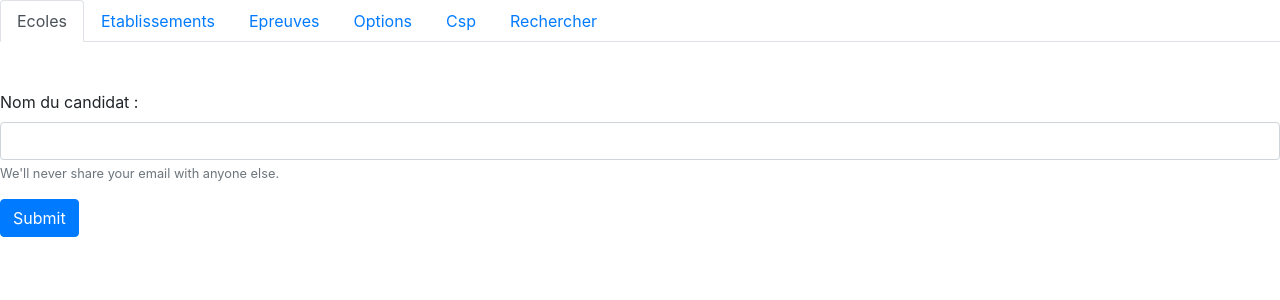
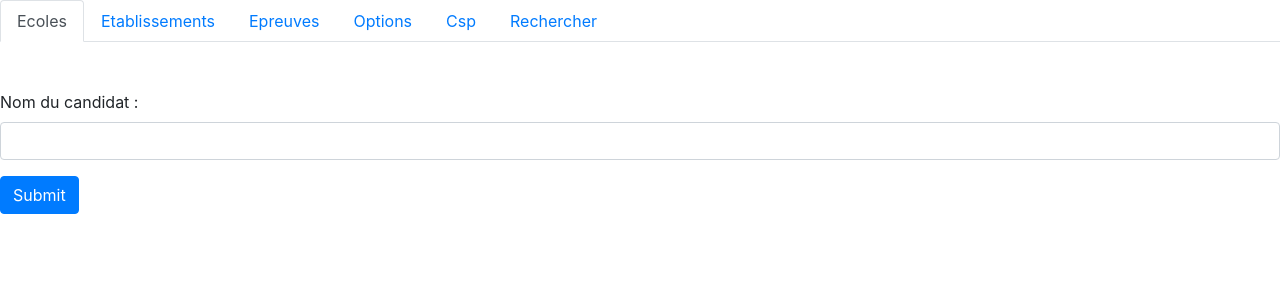
Before and after one commit to Jcz125/exam-results-app, a Flask app: page /rech in a window 1280 px wide. Shown: the top 300 px of the page. Run offline with Flask 2, Linux system fonts and the light colour scheme; some libraries are stand-ins or nearby versions.

Commit message:
Update rech_candidat.html

```diff
--- a/web/templates/rech_candidat.html
+++ b/web/templates/rech_candidat.html
@@ -1,4 +1,3 @@
-
 <!DOCTYPE html>
 <html lang="en">
 <head>
@@ -36,7 +35,6 @@
         <div class="form-group">
           <label for="exampleInputEmail1">Nom du candidat :</label>
           <input type="text" class="form-control" name="candidat_name" >
-          <small id="emailHelp" class="form-text text-muted">We'll never share your email with anyone else.</small>
         </div>
 
         <button type="submit" class="btn btn-primary">Submit</button>
```
